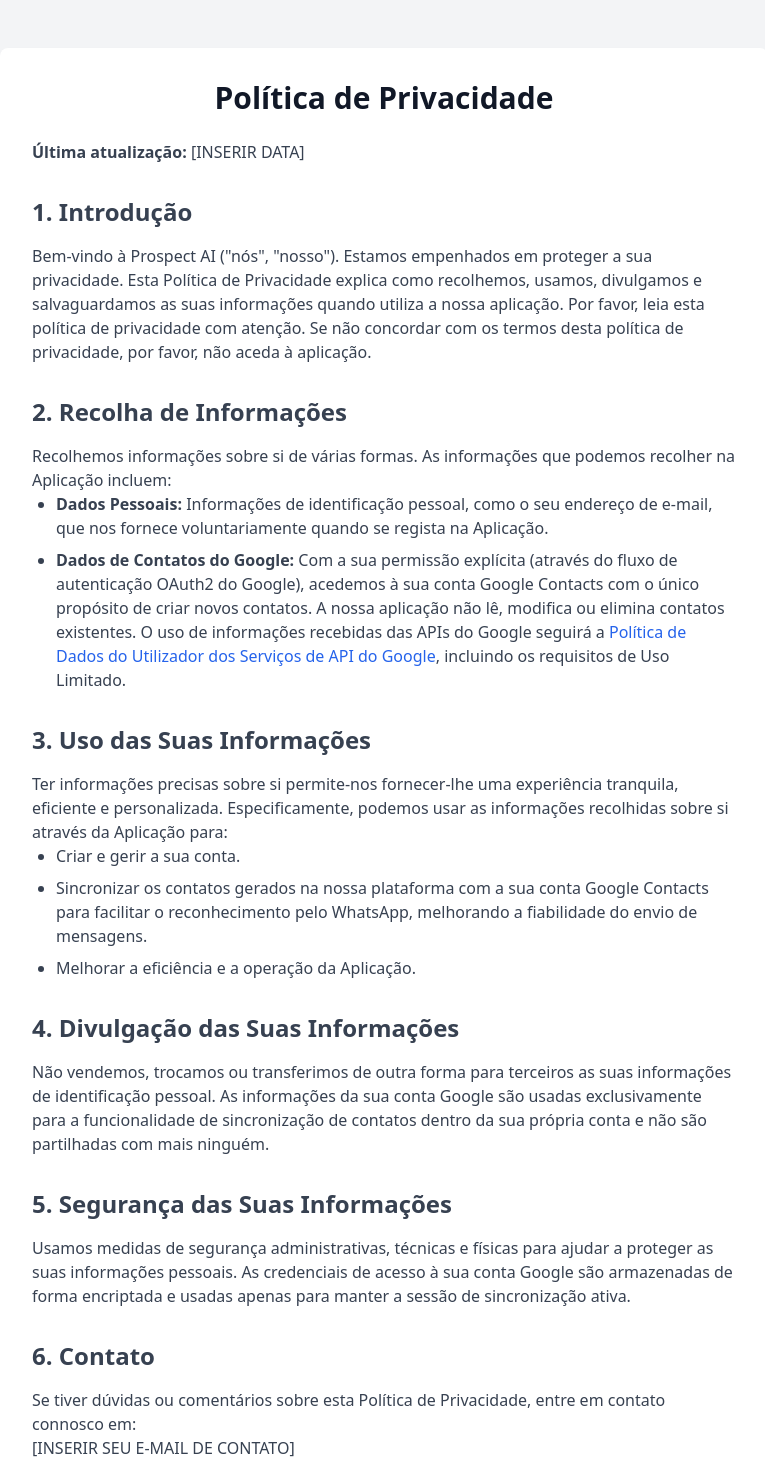
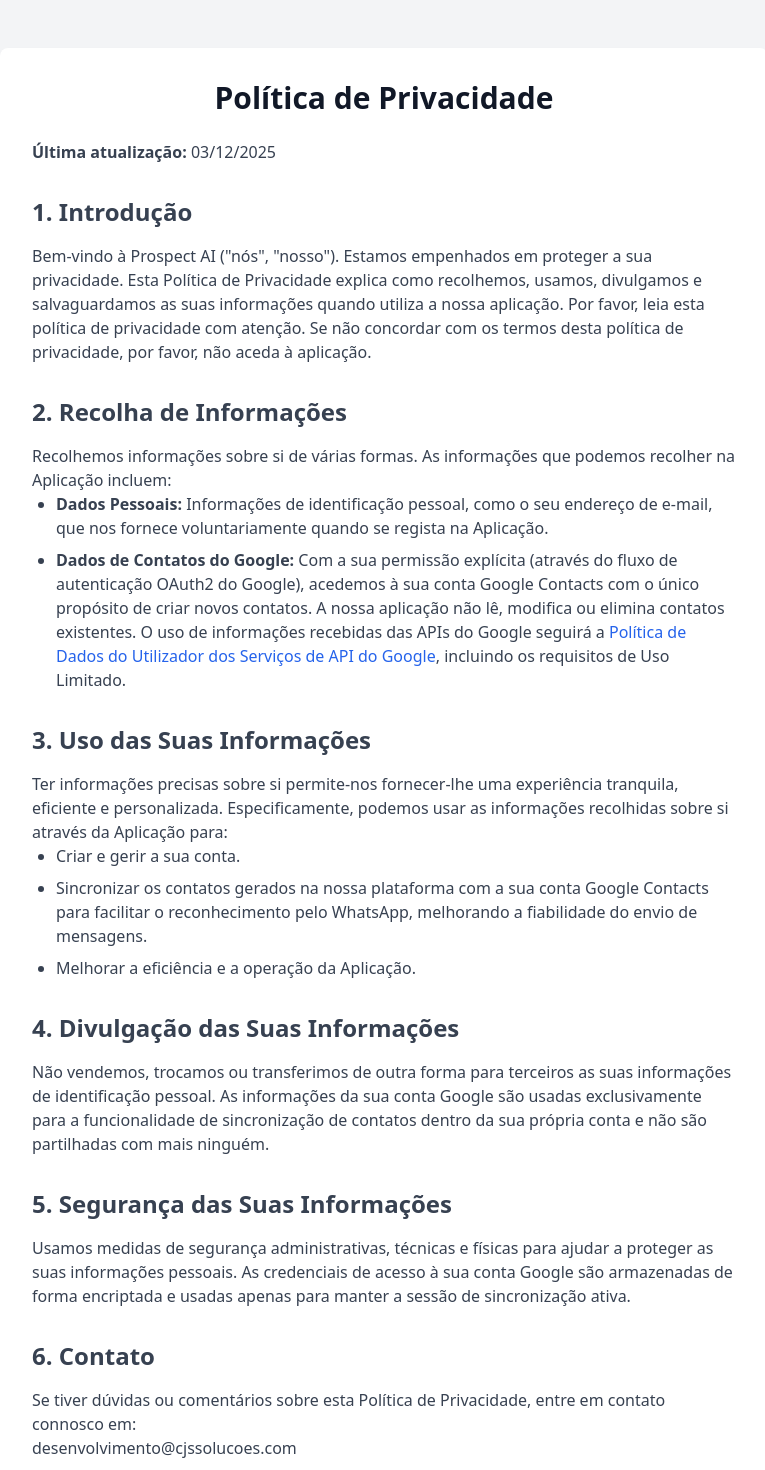
Before and after one commit to Ckistian-dev/prospect.ai, a React (Vite) app in the folder frontend/: page /politicies in a window 1280 px wide. Shown: the top 1470 px of the page, without its empty margins (256-1021 px from the left). Built offline with nearby package versions, Linux system fonts and the light colour scheme.

Commit message:
Atualização 66

```diff
--- a/frontend/src/pages/PrivacyPolicy.jsx
+++ b/frontend/src/pages/PrivacyPolicy.jsx
@@ -7,7 +7,7 @@ const PrivacyPolicy = () => {
         <h1 className="text-3xl font-bold text-gray-900 mb-6 text-center">Política de Privacidade</h1>
 
         <div className="prose prose-lg text-gray-700 max-w-none">
-          <p><strong>Última atualização:</strong> [INSERIR DATA]</p>
+          <p><strong>Última atualização:</strong> 03/12/2025</p>
 
           <h2 className="text-2xl font-semibold mt-8 mb-4">1. Introdução</h2>
           <p>
@@ -49,7 +49,7 @@ const PrivacyPolicy = () => {
           <p>
             Se tiver dúvidas ou comentários sobre esta Política de Privacidade, entre em contato connosco em:
             <br />
-            [INSERIR SEU E-MAIL DE CONTATO]
+            desenvolvimento@cjssolucoes.com
           </p>
         </div>
       </div>
--- a/frontend/src/pages/TermsOfService.jsx
+++ b/frontend/src/pages/TermsOfService.jsx
@@ -7,7 +7,7 @@ const TermsOfService = () => {
         <h1 className="text-3xl font-bold text-gray-900 mb-6 text-center">Termos de Serviço</h1>
 
         <div className="prose prose-lg text-gray-700 max-w-none">
-          <p><strong>Última atualização:</strong> [INSERIR DATA]</p>
+          <p><strong>Última atualização:</strong> 03/12/2025</p>
 
           <h2 className="text-2xl font-semibold mt-8 mb-4">1. Acordo com os Termos</h2>
           <p>
@@ -40,7 +40,7 @@ const TermsOfService = () => {
           </p>
 
           <h2 className="text-2xl font-semibold mt-8 mb-4">7. Contato</h2>
-          <p>Se tiver alguma dúvida sobre estes Termos, entre em contato connosco em: [INSERIR SEU E-MAIL DE CONTATO].</p>
+          <p>Se tiver alguma dúvida sobre estes Termos, entre em contato connosco em: desenvolvimento@cjssolucoes.com.</p>
         </div>
       </div>
     </div>
```
